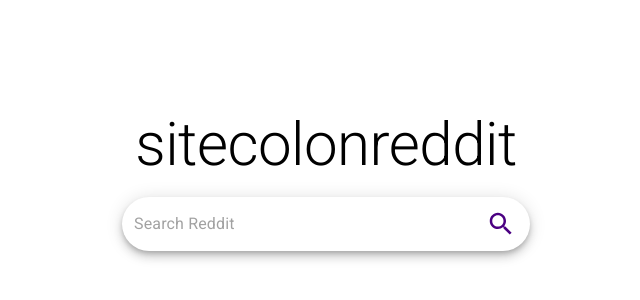
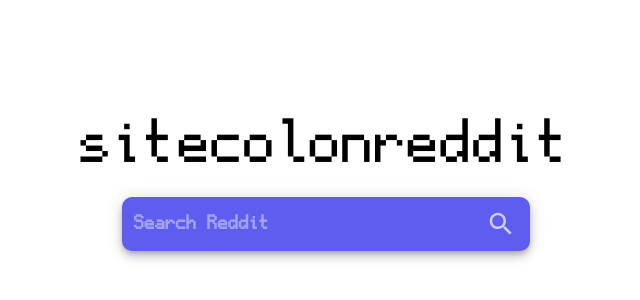
Before and after one commit to cbrown4652/sitecolonreddit-frontend, a React (Vite) app in the folder sitecolonreddit/: page / in a window 1280 px wide. Shown: the part 188-488 px from the top of the page, without its empty margins (314-954 px from the left). Built offline with nearby package versions, Linux system fonts and the light colour scheme.

Commit message:
Updates theme

```diff
--- /dev/null
+++ b/sitecolonreddit/src/assets/global.css
@@ -0,0 +1,10 @@
+@font-face {
+    font-family: 'GohuFont Nerd Font';
+    src: url('./fonts/GohuFont11NerdFontMono-Regular.ttf') format('truetype');
+    font-weight: normal;
+    font-style: normal;
+}
+
+body {
+    font-family: 'GohuFont Nerd Font', sans-serif;
+}
--- a/sitecolonreddit/src/components/LoadMoreButton.tsx
+++ b/sitecolonreddit/src/components/LoadMoreButton.tsx
@@ -1,5 +1,6 @@
 import { Grid, Button } from "@mui/material";
 import { SearchResult } from "../models/SearchResult";
+import { useTheme } from '@mui/material/styles';
 
 interface Props {
     page: number;
@@ -10,6 +11,8 @@
 }
 
 export default function LoadMoreButton({ page, setPage, searchResults, setSearchResults, searchTerms}: Props) {
+    const theme = useTheme();
+
     const handleLoadMore = () => {
         var startIndex = (page * 10) + 1;
 
@@ -31,7 +34,18 @@
 
     return (
         <Grid container spacing={2} justifyContent="center" mb={6}>
-            <Button variant="contained" color="primary" onClick={handleLoadMore}>
+            <Button
+                variant="contained"
+                sx={{
+                    backgroundColor: theme.palette.primary.main,
+                    borderRadius: '10px',
+                    fontSize: '1.1rem',
+                    '&:hover': {
+                        backgroundColor: theme.palette.primary.main,
+                    },
+                }}
+                onClick={handleLoadMore}
+            >
                 Load More
             </Button>
         </Grid>
--- a/sitecolonreddit/src/components/SearchInput.tsx
+++ b/sitecolonreddit/src/components/SearchInput.tsx
@@ -35,14 +35,30 @@
     return (
         <Paper
           component="form"
-          sx={{ p: '2px 4px', display: 'flex', alignItems: 'center', width: 400, boxShadow: 6, borderRadius: '30px'}}
+          sx={{
+            p: '2px 4px',
+            display: 'flex',
+            alignItems: 'center',
+            width: 400,
+            backgroundColor: theme.palette.primary.main,
+            boxShadow: 6,
+            borderRadius: '10px'}}
           onSubmit={(e) => {
             e.preventDefault();
             handleSearch();
           }}
         >
           <InputBase
-            sx={{ ml: 1, flex: 1 }}
+            sx={{
+              ml: 1,
+              flex: 1,
+              color: 'white',
+              fontSize: '1.2rem',
+              fontWeight: 'bold',
+              '&::placeholder': {
+                color: 'rgba(255, 255, 255, 0.7)',
+              },
+            }}
             placeholder="Search Reddit"
             inputProps={{ 'aria-label': 'search reddit' }}
             onChange={(e) => setSearchTerms(e.target.value)}
@@ -51,7 +67,7 @@
             type="button"
             sx={{
               p: '10px',
-              color: theme.palette.primary.main,
+              color: 'rgba(255, 255, 255, 0.7)',
               '&:hover': {
                 color: theme.palette.primary.main,
                 backgroundColor: theme.palette.secondary.main
--- a/sitecolonreddit/src/components/SearchResultCard.tsx
+++ b/sitecolonreddit/src/components/SearchResultCard.tsx
@@ -1,23 +1,47 @@
-import { Card, CardActionArea, CardContent, Typography } from "@mui/material"
+import { Card, CardActionArea, CardContent, Typography, Box } from "@mui/material"
 import { SearchResult } from "../models/SearchResult"
+import { useTheme } from '@mui/material/styles';
 
 interface Props {
     searchResult: SearchResult;
 }
 
 export default function SearchResultCard({ searchResult }: Props) {
+    const theme = useTheme();
+
     return (
         <Card
-            variant="outlined"
-            sx={{boxShadow: 6}}>
+            //variant="outlined"
+            sx={{
+                //boxShadow: 6,
+                backgroundColor: theme.palette.secondary.light,
+                '&:hover': {
+                    backgroundColor: theme.palette.secondary.main,
+                },
+                borderRadius: "10px"
+            }}>
             <CardActionArea href={searchResult.link} target="_blank">
-                <CardContent>
-                    <Typography variant="h5" color="text.primary" align="left">
-                        {searchResult.pagemap.metatags[0]['og:title']}
-                    </Typography>
-                    <Typography variant="body1" color="text.secondary" align="left">
-                        {searchResult.snippet}
-                    </Typography>
+                <CardContent sx={{ padding: 0 }}>
+                    <Box
+                        sx={{
+                            backgroundColor: theme.palette.secondary.dark,
+                            padding: 2,
+                        }}
+                    >
+                        <Typography variant="h6" color="text.primary" align="left" sx={{ fontWeight: 'bold' }}>
+                            {searchResult.pagemap.metatags[0]['og:title']}
+                        </Typography>
+                    </Box>
+                    <Box
+                        sx={{
+                            backgroundColor: theme.palette.secondary.light,
+                            padding: 2,
+                        }}
+                    >
+                        <Typography variant="body1" color="text.secondary" align="left" sx={{ fontSize: '1.1rem' }}>
+                            {searchResult.snippet}
+                        </Typography>
+                    </Box>
                 </CardContent>
             </CardActionArea>
         </Card>
--- a/sitecolonreddit/src/components/SearchResultsList.tsx
+++ b/sitecolonreddit/src/components/SearchResultsList.tsx
@@ -1,4 +1,4 @@
-import { Grid } from "@mui/material";
+import { Grid, Box } from "@mui/material";
 import SearchResultCard from "./SearchResultCard";
 import { SearchResult } from "../models/SearchResult"
 
@@ -8,6 +8,7 @@
 
 export default function SearchResultsList({ searchResults }: Props) {
     return (
+        <Box sx={{ maxWidth: '1200px', mx: 'auto', px: 2 }}>
             <Grid container spacing={2} mb={6}>
                 {searchResults.map((searchResult, index) => (
                     <Grid item xs={12} key={index}>
@@ -15,5 +16,6 @@
                     </Grid>
                 ))}
             </Grid>
+        </Box>
     )
 }
--- a/sitecolonreddit/src/containers/App.tsx
+++ b/sitecolonreddit/src/containers/App.tsx
@@ -5,18 +5,27 @@
 import '@fontsource/roboto/700.css';
 import Typography from '@mui/material/Typography';
 import { Box } from '@mui/system';
+import { useTheme } from '@mui/material/styles'
 import SearchInput from '../components/SearchInput';
 import SearchResultsList from '../components/SearchResultsList';
 import { SearchResult } from '../models/SearchResult';
 import LoadMoreButton from '../components/LoadMoreButton';
 
 function App() {
+  const theme = useTheme();
   const [searchTerms, setSearchTerms] = useState<string>('')
   const [searchResults, setSearchResults] = useState<SearchResult[]>([])
   const [page, setPage] = useState<number>(0)
 
   return (
-    <Box display='flex' flexDirection='column' alignItems='center' justifyContent='center' minHeight='100vh' mb={6}>
+    <Box
+      display='flex'
+      flexDirection='column'
+      alignItems='center'
+      justifyContent='center'
+      minHeight='100vh'
+      mb={6}
+    >
       <Box display='flex' flexDirection='column' alignItems='center' mb={6}>
         <Typography variant='h2' mb={2}>sitecolonreddit</Typography>
         <SearchInput searchTerms={searchTerms} setSearchTerms={setSearchTerms} setSearchResults={setSearchResults} setPage={setPage} />
--- a/sitecolonreddit/src/main.tsx
+++ b/sitecolonreddit/src/main.tsx
@@ -2,6 +2,7 @@
 import { ThemeProvider } from '@mui/material/styles';
 import App from './containers/App';
 import theme from './theme/theme';
+import './assets/global.css'
 
 ReactDOM.render(
   <ThemeProvider theme={theme}>
--- a/sitecolonreddit/src/theme/theme.tsx
+++ b/sitecolonreddit/src/theme/theme.tsx
@@ -1,12 +1,18 @@
 import { createTheme } from '@mui/material/styles';
 
 const theme = createTheme({
+  typography: {
+    fontFamily: 'GohuFont Nerd Font, sans-serif',
+  },
   palette: {
     primary: {
-      main: '#4B0082', // Dark purple
+      main: '#5E5DF0', // Dark purple
+
     },
     secondary: {
-      main: '#E6E6FA', // Lighter purple
+      main: '#A4A3F6', // Lighter purple
+      dark: "#D8D8D8",
+      light: '#F0F0F0' // light gray
     },
   },
   shape: {
```
Also changed, not shown: sitecolonreddit/src/assets/fonts/GohuFont11NerdFontMono-Regular.ttf (added). Lines whose indentation alone changed are shown as unchanged.
